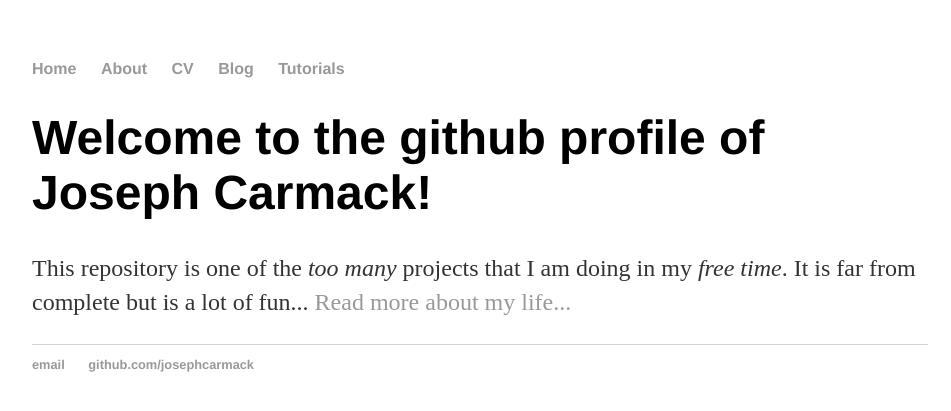
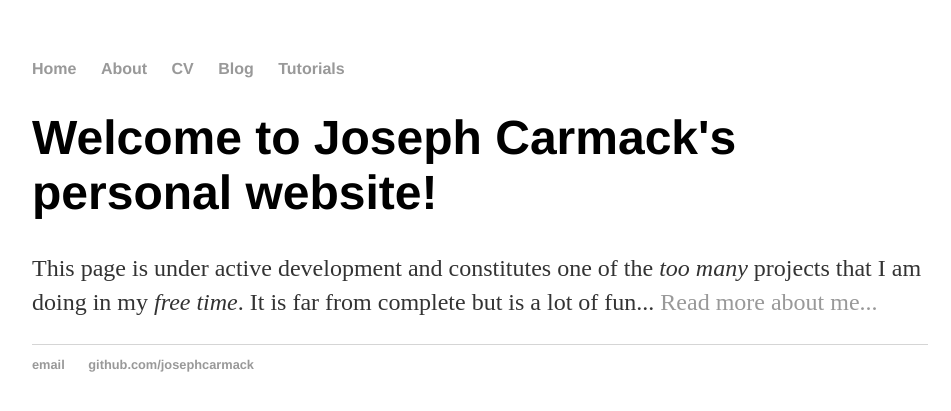
Before and after one commit to josephcarmack/josephcarmack.github.io, a Jekyll site: the page built from index.html, in a window 1280 px wide. Shown: the top 411 px of the page, without its empty margins (160-1111 px from the left). Built offline with Jekyll 4.4.1, drawn with Linux system fonts in a browser that asks for light colours.

Commit message:
update home page

```diff
--- a/index.html
+++ b/index.html
@@ -3,7 +3,7 @@ layout: default
 title: Joseph Carmack Home
 ---
 <div class="blurb">
-	<h1>Welcome to the github profile of Joseph Carmack!</h1>
-	<p>This repository is one of the <em>too many</em> projects that I am doing in my
-	<em>free time</em>. It is far from complete but is a lot of fun... <a href="/about">Read more about my life...</a></p>
+	<h1>Welcome to Joseph Carmack's personal website!</h1>
+	<p>This page is under active development and constitutes one of the <em>too many</em> projects that I am doing in my
+	<em>free time</em>. It is far from complete but is a lot of fun... <a href="/about">Read more about me...</a></p>
 </div><!-- /.blurb -->
```
